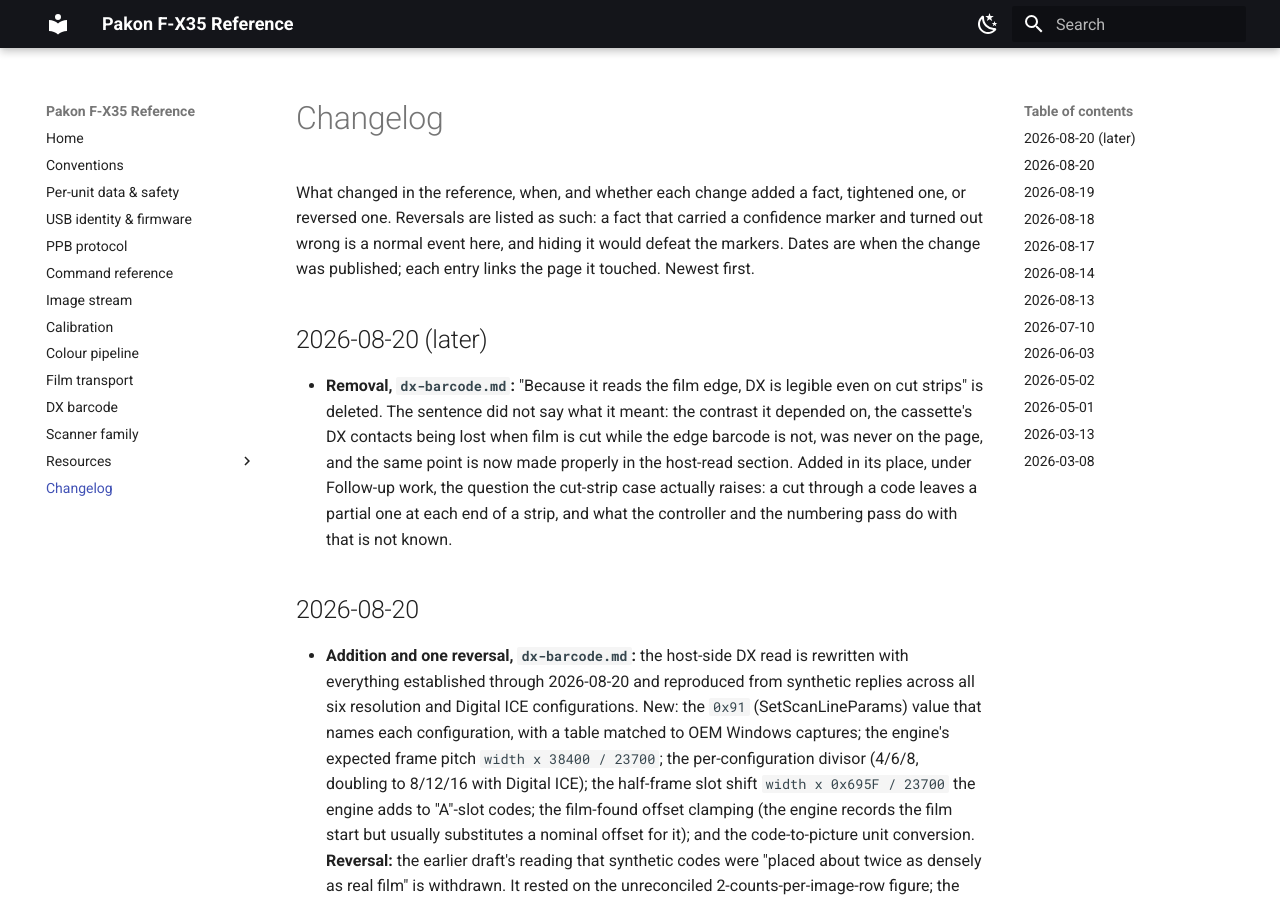
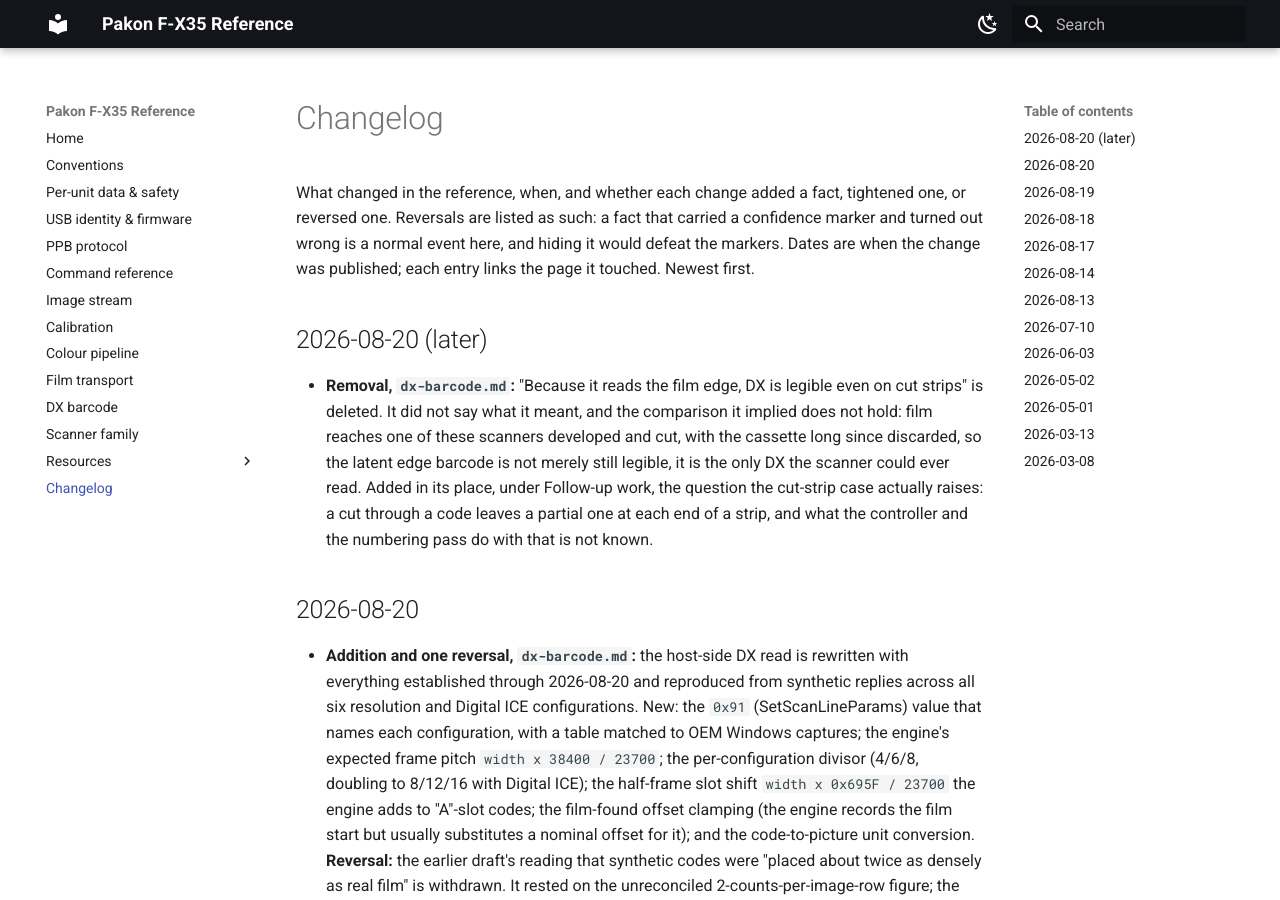
Before and after one commit to alibosworth/pakon-reference, an MkDocs documentation site: the page built from docs/CHANGELOG.md, in a window 1280 px wide and 900 px high. Built offline with MkDocs 1.6.1 and Material for MkDocs 9.7.7, drawn with Linux system fonts in a browser that asks for light colours.

Commit message:
DX barcode: say what the 0x91 heading is about; fix the changelog's cassette reasoning
'What the scan is' read as a promise to define a scan, which the
paragraph never does; it is about which resolution and Digital ICE state
the host is announcing. The changelog also leaned on the edge barcode
surviving a cut where cassette contacts do not, which understates it:
film arrives at these scanners developed and cut, cassette discarded, so
the edge barcode is the only DX the scanner could ever read.

```diff
--- a/docs/CHANGELOG.md
+++ b/docs/CHANGELOG.md
@@ -9,13 +9,14 @@
 ## 2026-08-20 (later)
 
 - **Removal, `dx-barcode.md`:** "Because it reads the film edge, DX is legible
-  even on cut strips" is deleted. The sentence did not say what it meant: the
-  contrast it depended on, the cassette's DX contacts being lost when film is
-  cut while the edge barcode is not, was never on the page, and the same point
-  is now made properly in the host-read section. Added in its place, under
-  Follow-up work, the question the cut-strip case actually raises: a cut
-  through a code leaves a partial one at each end of a strip, and what the
-  controller and the numbering pass do with that is not known.
+  even on cut strips" is deleted. It did not say what it meant, and the
+  comparison it implied does not hold: film reaches one of these scanners
+  developed and cut, with the cassette long since discarded, so the latent
+  edge barcode is not merely still legible, it is the only DX the scanner
+  could ever read. Added in its place, under Follow-up work, the question the
+  cut-strip case actually raises: a cut through a code leaves a partial one at
+  each end of a strip, and what the controller and the numbering pass do with
+  that is not known.
 
 ## 2026-08-20
 
```
Also changed, not shown: docs/dx-barcode.md (+7 -6 lines).
